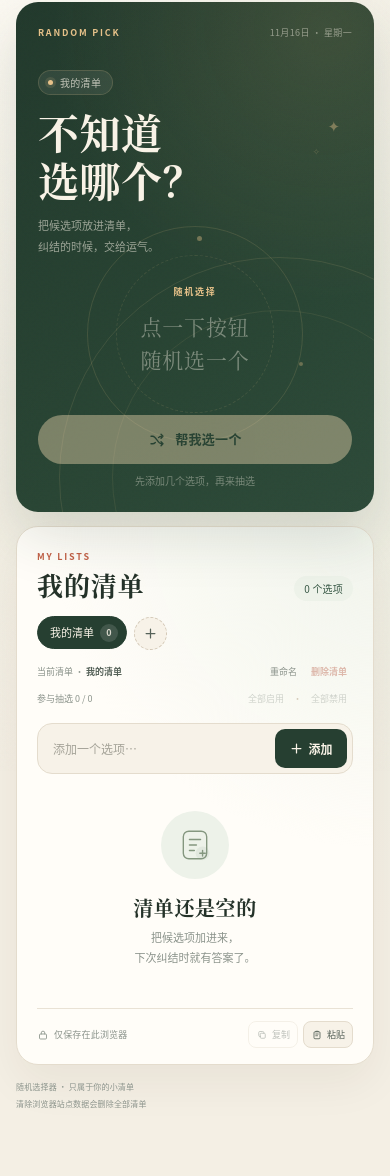
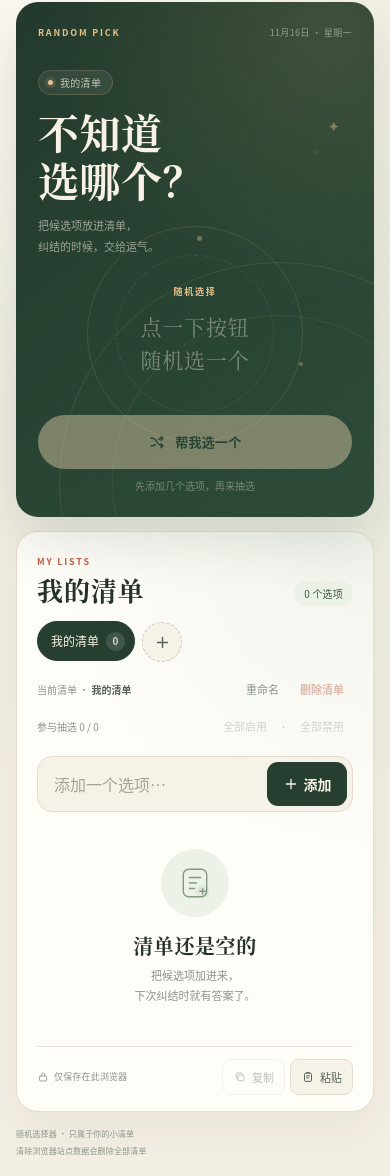
Before and after one commit to Bnear8273/web-list, a plain HTML site: page index.html in a window 390 px wide. Shown: the part 73-1249 px from the top of the page. Before the commit the page ends 1202 px from the top, so only its background shows below. Drawn offline with Linux system fonts and the light colour scheme.

Commit message:
放大交互按钮，改善手机端点按体验

```diff
--- a/index.html
+++ b/index.html
@@ -9,8 +9,8 @@
   <title>随机选择器 · 我的小清单</title>
   <link rel="icon" href="./favicon.svg" type="image/svg+xml">
   <!-- 更新 app.js 或 styles.css 后同步递增版本号，避免浏览器混用旧缓存。 -->
-  <link rel="stylesheet" href="./styles.css?v=20261116-7">
-  <script src="./app.js?v=20261116-7" defer></script>
+  <link rel="stylesheet" href="./styles.css?v=20261116-8">
+  <script src="./app.js?v=20261116-8" defer></script>
 </head>
 <body>
   <a class="skip-link" href="#main">跳到主要内容</a>
--- a/styles.css
+++ b/styles.css
@@ -64,6 +64,7 @@ input {
 button {
   color: inherit;
   cursor: pointer;
+  touch-action: manipulation;
 }
 
 button:disabled {
@@ -517,7 +518,7 @@ p {
 .random-button {
   display: flex;
   width: 100%;
-  min-height: 51px;
+  min-height: 54px;
   align-items: center;
   justify-content: center;
   gap: 9px;
@@ -643,17 +644,17 @@ p {
 
 .list-tab {
   display: inline-flex;
-  max-width: 158px;
-  min-height: 33px;
-  align-items: center;
-  gap: 6px;
-  padding: 0 8px 0 12px;
+  max-width: 168px;
+  min-height: 36px;
+  align-items: center;
+  gap: 7px;
+  padding: 0 9px 0 13px;
   color: var(--ink-soft);
   background: var(--surface-soft);
   border: 1px solid var(--line);
   border-radius: 999px;
   flex-shrink: 0;
-  font-size: 11px;
+  font-size: 12px;
   line-height: 1;
   white-space: nowrap;
   scroll-snap-align: start;
@@ -680,14 +681,14 @@ p {
 
 .list-tab-count {
   display: grid;
-  min-width: 18px;
-  height: 18px;
-  padding: 0 4px;
+  min-width: 19px;
+  height: 19px;
+  padding: 0 5px;
   color: var(--ink-muted);
   background: rgba(37, 60, 48, 0.07);
   border-radius: 999px;
   place-items: center;
-  font-size: 9px;
+  font-size: 10px;
   font-weight: 600;
   line-height: 1;
 }
@@ -699,8 +700,8 @@ p {
 
 .list-add {
   display: grid;
-  width: 33px;
-  height: 33px;
+  width: 38px;
+  height: 38px;
   padding: 0;
   color: var(--ink-soft);
   background: var(--surface-soft);
@@ -712,8 +713,8 @@ p {
 }
 
 .list-add svg {
-  width: 15px;
-  height: 15px;
+  width: 17px;
+  height: 17px;
 }
 
 .list-add:hover:not(:disabled) {
@@ -752,14 +753,14 @@ p {
 .list-meta-actions {
   display: flex;
   align-items: center;
-  gap: 2px;
+  gap: 3px;
   flex-shrink: 0;
 }
 
 .list-meta .text-action {
-  min-height: 25px;
-  padding: 0 7px;
-  font-size: 10px;
+  min-height: 32px;
+  padding: 0 9px;
+  font-size: 11px;
 }
 
 .list-tools {
@@ -767,7 +768,7 @@ p {
   align-items: center;
   justify-content: space-between;
   gap: 12px;
-  margin-top: 2px;
+  margin-top: 1px;
   color: var(--ink-muted);
   font-size: 10px;
   line-height: 1.5;
@@ -793,9 +794,9 @@ p {
 }
 
 .list-tools .text-action {
-  min-height: 25px;
-  padding: 0 7px;
-  font-size: 10px;
+  min-height: 32px;
+  padding: 0 9px;
+  font-size: 11px;
 }
 
 .add-form {
@@ -818,13 +819,13 @@ p {
 .add-form input {
   width: 100%;
   min-width: 0;
-  height: 39px;
-  padding: 0 8px;
+  height: 42px;
+  padding: 0 9px;
   color: var(--ink);
   background: transparent;
   border: 0;
   outline: 0;
-  font-size: 13px;
+  font-size: 14px;
 }
 
 .add-form input::placeholder {
@@ -833,25 +834,25 @@ p {
 
 .add-button {
   display: inline-flex;
-  min-width: 82px;
-  height: 39px;
+  min-width: 86px;
+  height: 42px;
   align-items: center;
   justify-content: center;
-  gap: 4px;
-  padding: 0 14px;
+  gap: 5px;
+  padding: 0 16px;
   color: var(--cream);
   background: var(--green);
   border: 0;
-  border-radius: 10px;
+  border-radius: 11px;
   flex-shrink: 0;
-  font-size: 12px;
+  font-size: 13px;
   font-weight: 600;
   transition: background-color 160ms ease, transform 160ms ease;
 }
 
 .add-button svg {
-  width: 15px;
-  height: 15px;
+  width: 16px;
+  height: 16px;
 }
 
 .add-button:hover {
@@ -907,7 +908,7 @@ p {
 
 .dish-row {
   display: flex;
-  min-height: 52px;
+  min-height: 58px;
   align-items: center;
   gap: 10px;
   padding: 5px 7px 5px 11px;
@@ -990,7 +991,7 @@ p {
 .row-actions {
   display: flex;
   align-items: center;
-  gap: 1px;
+  gap: 3px;
   opacity: 0.46;
   flex-shrink: 0;
   transition: opacity 160ms ease;
@@ -1003,20 +1004,24 @@ p {
 
 .row-action {
   display: grid;
-  width: 30px;
-  height: 30px;
+  width: 36px;
+  height: 36px;
   padding: 0;
   color: var(--ink-muted);
   background: transparent;
   border: 0;
-  border-radius: 8px;
+  border-radius: 9px;
   place-items: center;
-  transition: color 150ms ease, background-color 150ms ease;
+  transition: color 150ms ease, background-color 150ms ease, transform 120ms ease;
+}
+
+.row-action:active {
+  transform: scale(0.94);
 }
 
 .row-action svg {
-  width: 15px;
-  height: 15px;
+  width: 17px;
+  height: 17px;
 }
 
 .row-action:hover {
@@ -1065,14 +1070,14 @@ p {
 .edit-input {
   width: 100%;
   min-width: 0;
-  height: 37px;
-  padding: 0 10px;
+  height: 42px;
+  padding: 0 12px;
   color: var(--ink);
   background: var(--surface);
   border: 1px solid #b7c4b5;
-  border-radius: 8px;
+  border-radius: 9px;
   outline: 0;
-  font-size: 13px;
+  font-size: 14px;
   box-shadow: 0 0 0 3px rgba(109, 135, 111, 0.08);
 }
 
@@ -1088,18 +1093,22 @@ p {
 
 .mini-action {
   display: grid;
-  width: 32px;
-  height: 32px;
+  width: 36px;
+  height: 36px;
   padding: 0;
   border: 0;
-  border-radius: 8px;
+  border-radius: 9px;
   place-items: center;
-  transition: background-color 150ms ease, color 150ms ease;
+  transition: background-color 150ms ease, color 150ms ease, transform 120ms ease;
+}
+
+.mini-action:active {
+  transform: scale(0.94);
 }
 
 .mini-action svg {
-  width: 15px;
-  height: 15px;
+  width: 17px;
+  height: 17px;
 }
 
 .mini-action.is-save {
@@ -1143,18 +1152,18 @@ p {
 .confirm-actions {
   display: flex;
   align-items: center;
-  gap: 2px;
+  gap: 4px;
   flex-shrink: 0;
 }
 
 .text-action {
-  min-height: 29px;
-  padding: 0 8px;
+  min-height: 32px;
+  padding: 0 10px;
   color: var(--ink-muted);
   background: transparent;
   border: 0;
-  border-radius: 7px;
-  font-size: 11px;
+  border-radius: 8px;
+  font-size: 12px;
   transition: background-color 150ms ease, color 150ms ease;
 }
 
@@ -1256,22 +1265,22 @@ p {
 
 .data-action {
   display: inline-flex;
-  min-height: 28px;
-  align-items: center;
-  gap: 4px;
-  padding: 0 8px;
+  min-height: 32px;
+  align-items: center;
+  gap: 5px;
+  padding: 0 10px;
   color: var(--ink-soft);
   background: var(--surface-soft);
   border: 1px solid var(--line);
-  border-radius: 8px;
-  font-size: 10px;
+  border-radius: 9px;
+  font-size: 11px;
   line-height: 1;
   transition: color 150ms ease, background-color 150ms ease, border-color 150ms ease, opacity 150ms ease;
 }
 
 .data-action svg {
-  width: 12px;
-  height: 12px;
+  width: 13px;
+  height: 13px;
 }
 
 .data-action:hover:not(:disabled) {
@@ -1381,11 +1390,11 @@ p {
 }
 
 .dialog-button {
-  min-height: 39px;
-  padding: 0 14px;
+  min-height: 44px;
+  padding: 0 17px;
   border: 1px solid transparent;
-  border-radius: 9px;
-  font-size: 11px;
+  border-radius: 10px;
+  font-size: 12px;
   font-weight: 600;
   white-space: nowrap;
   transition: background-color 150ms ease, border-color 150ms ease, color 150ms ease;
@@ -1444,14 +1453,14 @@ p {
 
 .list-name-field input {
   width: 100%;
-  height: 44px;
-  padding: 0 13px;
+  height: 46px;
+  padding: 0 14px;
   color: var(--ink);
   background: var(--surface);
   border: 1px solid var(--line-strong);
-  border-radius: 10px;
+  border-radius: 11px;
   outline: 0;
-  font-size: 13px;
+  font-size: 14px;
   transition: border-color 160ms ease, box-shadow 160ms ease;
 }
 
@@ -1680,7 +1689,7 @@ p {
   }
 
   .random-button {
-    min-height: 49px;
+    min-height: 54px;
   }
 
   .menu-card {
@@ -1698,29 +1707,33 @@ p {
   }
 
   .list-tab {
-    max-width: 136px;
-  }
-
-  .list-tab-name {
-    max-width: 86px;
+    max-width: 150px;
+    min-height: 40px;
+  }
+
+  .list-add {
+    width: 40px;
+    height: 40px;
   }
 
   .list-meta {
-    font-size: 9px;
+    font-size: 10px;
   }
 
   .list-meta .text-action {
-    padding: 0 6px;
-    font-size: 9px;
+    min-height: 36px;
+    padding: 0 9px;
+    font-size: 11px;
   }
 
   .list-tools {
-    font-size: 9px;
+    font-size: 10px;
   }
 
   .list-tools .text-action {
-    padding: 0 6px;
-    font-size: 9px;
+    min-height: 36px;
+    padding: 0 9px;
+    font-size: 11px;
   }
 
   .add-form {
@@ -1728,12 +1741,15 @@ p {
   }
 
   .add-form input {
-    font-size: 12px;
+    height: 44px;
+    font-size: 16px;
   }
 
   .add-button {
-    min-width: 72px;
-    padding: 0 11px;
+    min-width: 80px;
+    height: 44px;
+    padding: 0 13px;
+    font-size: 14px;
   }
 
   .list-scroll {
@@ -1742,16 +1758,17 @@ p {
   }
 
   .dish-row {
-    min-height: 50px;
-    padding-left: 8px;
+    min-height: 58px;
+    padding-left: 9px;
   }
 
   .row-actions {
-    opacity: 0.7;
+    opacity: 0.8;
+    gap: 3px;
   }
 
   .dish-name {
-    font-size: 13px;
+    font-size: 14px;
   }
 
   .picked-tag,
@@ -1760,8 +1777,28 @@ p {
   }
 
   .row-action {
-    width: 29px;
-    height: 29px;
+    width: 40px;
+    height: 40px;
+  }
+
+  .row-action svg {
+    width: 18px;
+    height: 18px;
+  }
+
+  .mini-action {
+    width: 40px;
+    height: 40px;
+  }
+
+  .text-action {
+    min-height: 36px;
+    font-size: 12px;
+  }
+
+  .edit-input {
+    height: 44px;
+    font-size: 16px;
   }
 
   .form-message {
@@ -1773,9 +1810,19 @@ p {
   }
 
   .data-action {
-    min-height: 27px;
-    padding: 0 7px;
-    font-size: 9px;
+    min-height: 36px;
+    padding: 0 10px;
+    font-size: 11px;
+  }
+
+  .data-action svg {
+    width: 14px;
+    height: 14px;
+  }
+
+  .list-name-field input {
+    height: 48px;
+    font-size: 16px;
   }
 
   .site-footer {
@@ -1807,6 +1854,7 @@ p {
   }
 
   .dialog-button {
+    min-height: 46px;
     flex: 1 1 calc(50% - 4px);
     padding: 0 10px;
   }
@@ -1851,7 +1899,7 @@ p {
   }
 
   .row-action {
-    width: 27px;
+    width: 38px;
   }
 
   .menu-foot {
```
